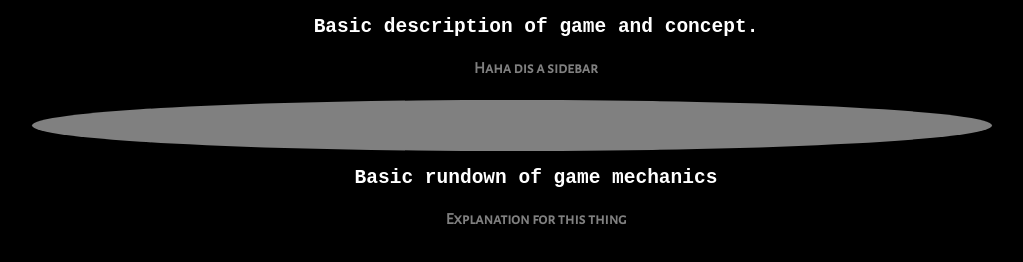
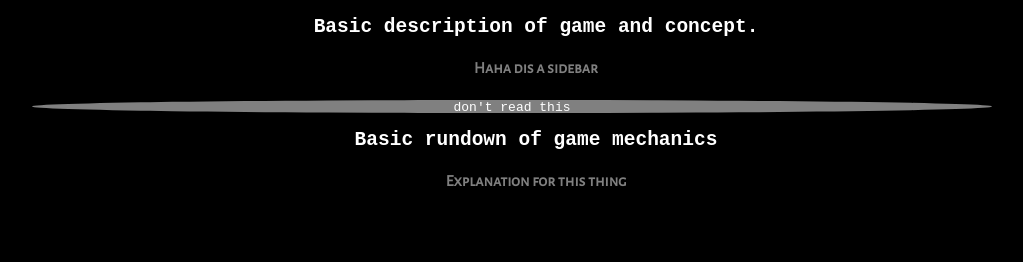
Before and after one commit to AugustBorne/chaos-tww, a plain HTML site: page index.html in a window 1280 px wide. Shown: the whole page, without its empty margins (104-1127 px from the left). Drawn offline with Linux system fonts and the light colour scheme.

Commit message:
Update index.html

```diff
--- a/index.html
+++ b/index.html
@@ -20,8 +20,8 @@
                 border-radius:50%;
                 width:75vw;
                 margin-left:10vw;
-                color : gray;
-                height:4vw;
+                color : dark-gray;
+                height:1vw;
             }
         </style>
     </heads
```
